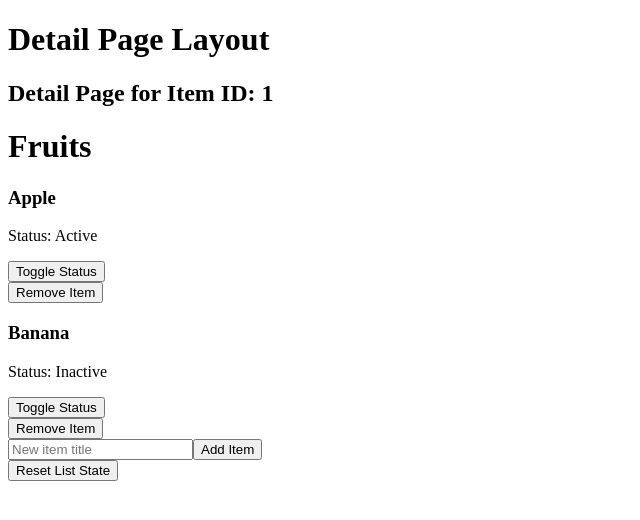
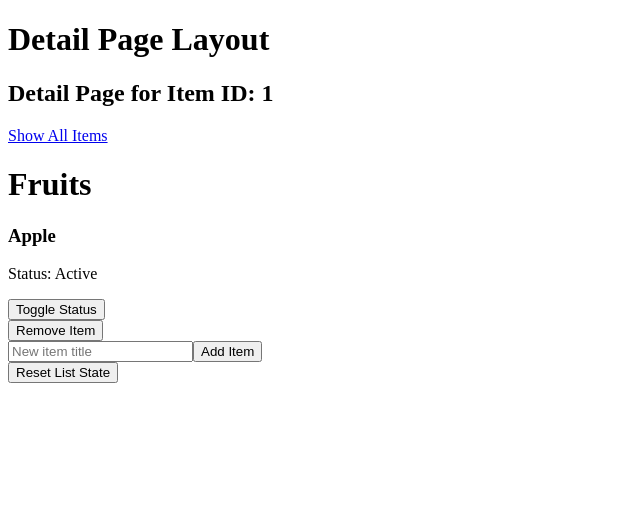
Before and after one commit to krystofmatejka/Frontend-Homework, a Next.js app: page /detail/1 in a window 1280 px wide. Shown: the top 520 px of the page, without its empty margins (0-640 px from the left). Built offline with nearby package versions, Linux system fonts and the light colour scheme.

Commit message:
toggle active

```diff
--- a/app/detail/[id]/actions.ts
+++ b/app/detail/[id]/actions.ts
@@ -1,6 +1,7 @@
 'use server';
 
 import { revalidatePath } from "next/cache";
+import { it } from "node:test";
 
 type List = {
     id: string;
@@ -19,14 +20,14 @@ const some_items = [
     { id: "2", title: "Banana", isActive: false },
 ]
 
-export async function fetchList(id: string): Promise<List | null | undefined> {
+export async function fetchList(id: string, isActive: boolean): Promise<List | null | undefined> {
     await new Promise((resolve) => setTimeout(resolve, 500));
 
     if (id === "1") {
         return {
             id: "1",
             title: "Fruits",
-            items: some_items
+            items: isActive ?some_items.filter(item => item.isActive === isActive) : some_items,
         };
     }
     if (id === "2") {
@@ -37,7 +38,7 @@ export async function fetchList(id: string): Promise<List | null | undefined> {
                 { id: "3", title: "Corn", isActive: true },
                 { id: "4", title: "Tomato", isActive: true },
                 { id: "5", title: "Guacamole", isActive: false },
-            ]
+            ].filter(item => isActive ? item.isActive === isActive : true),
         };
     }
     if (id === "failed") {
@@ -81,9 +82,13 @@ export async function removeItemAction(prevState: unknown, formData: FormData) {
 }
 
 export async function resetListAction(prevState: unknown, formData: FormData) {
-    for (let i = some_items.length; i > 2; i--) {
+    for (let i = some_items.length; i > 0; i--) {
         some_items.pop();
     }
+    some_items.push(
+        { id: "1", title: "Apple", isActive: true },
+        { id: "2", title: "Banana", isActive: false },
+    );
     revalidatePath(`/detail/${formData.get('listId')}`);
 }
 
--- /dev/null
+++ b/app/detail/[id]/components/toggle-is-active.tsx
@@ -0,0 +1,13 @@
+import Link from 'next/link';
+
+export function ToggleIsActive({ listId, isActive }: { listId: string; isActive: boolean }) {
+    const newIsActive = !isActive;
+    return (
+        <Link href={{
+            pathname: `/detail/${listId}`,
+            query: { isActive: newIsActive.toString() }
+        }}>
+            {isActive ? 'Show All Items' : 'Show Active Items'}
+        </Link>
+    )
+}
--- a/app/detail/[id]/page.tsx
+++ b/app/detail/[id]/page.tsx
@@ -4,9 +4,10 @@ import { fetchList } from "./actions";
 import { NewItemForm } from "./components/new-item-form";
 import { ResetStateButton } from "./components/reset-state";
 import { DetailItem } from "./components/detail-item";
+import { ToggleIsActive } from "./components/toggle-is-active";
 
-async function DetailList({ id }: { id: string }) {
-  const list = await fetchList(id);
+async function DetailList({ id, isActive }: { id: string; isActive: boolean }) {
+  const list = await fetchList(id, isActive);
 
   if (!list) {
     notFound();
@@ -18,14 +19,16 @@ async function DetailList({ id }: { id: string }) {
       {list.items.map((item) => {
         return <DetailItem key={item.id} id={item.id} title={item.title} isActive={item.isActive} listId={id} />;
       })}
-        <NewItemForm listId={id} />
-        <ResetStateButton listId={id} />
+      <NewItemForm listId={id} />
+      <ResetStateButton listId={id} />
     </div>
   );
 }
 
-export default async function DetailPage({ params }: { params: Promise<{ id: string }> }) {
+export default async function DetailPage({ params, searchParams }: { params: Promise<{ id: string }>, searchParams: Promise<{ [key: string]: string | string[] | undefined }> }) {
   const unwrappedParams = await params;
+  const unwrappedSearchParams = await searchParams;
+  const isActiveParam = (unwrappedSearchParams.isActive ?? 'true').toString().toLocaleLowerCase() === 'true';
 
   return (
     <div>
@@ -34,8 +37,9 @@ export default async function DetailPage({ params }: { params: Promise<{ id: str
           Detail Page for Item ID: {unwrappedParams.id}
         </h2>
       </main>
+      <ToggleIsActive listId={unwrappedParams.id} isActive={isActiveParam} />
       <Suspense fallback={<div>Loading...</div>}>
-        <DetailList id={unwrappedParams.id} />
+        <DetailList id={unwrappedParams.id} isActive={Boolean(isActiveParam)} />
       </Suspense>
     </div>
   );
```
Also changed, not shown: 1 other file (tests, documents, lock files or other folders).
